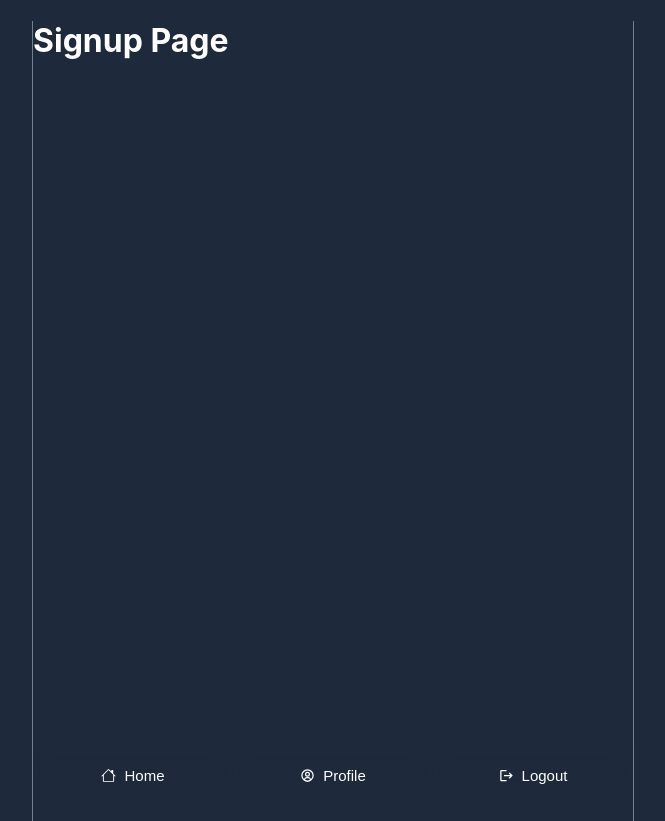
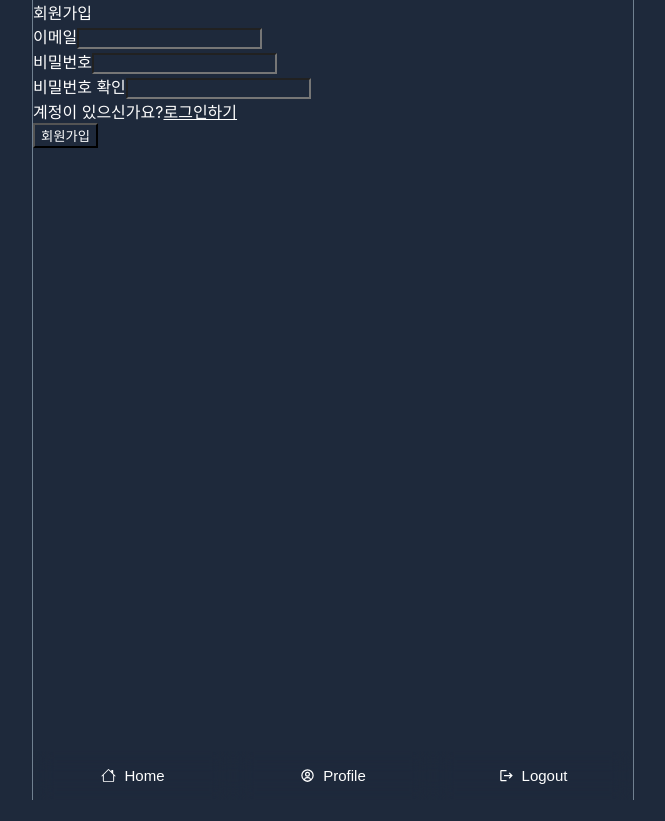
Before and after one commit to kabinny/react-ts-twitter, a React (Create React App) app: page /users/signup in a window 1280 px wide. Shown: the whole page, without its empty margins (307-972 px from the left). After the commit the page ends 800 px from the top, so only its background shows below. Built offline with nearby package versions, Linux system fonts and the light colour scheme; no server answers.

Commit message:
이메일과 패스워드로 회원가입

```diff
--- a/package.json
+++ b/package.json
@@ -13,6 +13,7 @@
     "react-icons": "^4.12.0",
     "react-router-dom": "^6.21.1",
     "react-scripts": "5.0.1",
+    "react-toastify": "^9.1.3",
     "sass": "^1.69.7",
     "typescript": "^4.4.2"
   },
--- a/src/App.tsx
+++ b/src/App.tsx
@@ -1,18 +1,34 @@
 import { Layout } from 'components/Layout'
 import Router from 'components/Router'
 import { app } from 'firebaseApp'
-import { getAuth } from 'firebase/auth'
-import { useState } from 'react'
+import { getAuth, onAuthStateChanged } from 'firebase/auth'
+import { useEffect, useState } from 'react'
+import { ToastContainer } from 'react-toastify'
+import 'react-toastify/dist/ReactToastify.css'
 
 function App() {
   const auth = getAuth(app)
+  const [init, setInit] = useState<boolean>(false)
   const [isAuthenticated, setIsAuthenticated] = useState<boolean>(
     !!auth?.currentUser
   )
 
+  // firebase auth 상태 실시간 감지
+  useEffect(() => {
+    onAuthStateChanged(auth, (user) => {
+      if (user) {
+        setIsAuthenticated(true)
+      } else {
+        setIsAuthenticated(false)
+      }
+      setInit(true)
+    })
+  }, [auth])
+
   return (
     <Layout>
-      <Router />
+      <ToastContainer />
+      {init ? <Router isAuthenticated={isAuthenticated} /> : <>loading</>}
     </Layout>
   )
 }
--- a/src/components/Router.tsx
+++ b/src/components/Router.tsx
@@ -11,9 +11,15 @@
 import SignupPage from 'pages/users/signup'
 import { Route, Routes, Navigate } from 'react-router-dom'
 
-export default function Router() {
+interface RouterProps {
+  isAuthenticated: boolean
+}
+
+export default function Router({ isAuthenticated }: RouterProps) {
   return (
     <Routes>
+      {isAuthenticated ? (
+        <>
           <Route path="/" element={<HomePage />} />
           <Route path="/posts" element={<PostListPage />} />
           <Route path="/posts/:id" element={<PostDetailPage />} />
@@ -23,9 +29,15 @@
           <Route path="/profile/edit" element={<ProfileEditPage />} />
           <Route path="/notifications" element={<NotificationsPage />} />
           <Route path="/search" element={<SearchPage />} />
+          <Route path="*" element={<Navigate replace to="/" />} />
+        </>
+      ) : (
+        <>
           <Route path="/users/login" element={<LoginPage />} />
           <Route path="/users/signup" element={<SignupPage />} />
-      <Route path="*" element={<Navigate replace to="/" />} />
+          <Route path="*" element={<Navigate replace to="/users/login" />} />
+        </>
+      )}
     </Routes>
   )
 }
--- /dev/null
+++ b/src/components/users/LoginForm.tsx
@@ -0,0 +1,3 @@
+export default function LoginForm() {
+  return <h1>Login Form</h1>
+}
--- /dev/null
+++ b/src/components/users/SignupForm.tsx
@@ -0,0 +1,132 @@
+import { createUserWithEmailAndPassword, getAuth } from 'firebase/auth'
+import { app } from 'firebaseApp'
+import { useState } from 'react'
+import { Link, useNavigate } from 'react-router-dom'
+import { toast } from 'react-toastify'
+
+export default function SignupForm() {
+  const [error, setError] = useState<string>('')
+  const [email, setEmail] = useState<string>('')
+  const [password, setPassword] = useState<string>('')
+  const [passwordConfirmation, setPasswordConfirmation] = useState<string>('')
+  const navigate = useNavigate()
+
+  const onSubmit = async (e: any) => {
+    e.preventDefault()
+
+    try {
+      const auth = getAuth(app)
+      await createUserWithEmailAndPassword(auth, email, password)
+      navigate('/')
+      toast.success('성공적으로 회원가입이 되었습니다.')
+    } catch (error: any) {
+      toast.error(error?.code)
+    }
+  }
+
+  const onChange = (e: React.ChangeEvent<HTMLInputElement>) => {
+    const {
+      target: { name, value },
+    } = e
+
+    if (name === 'email') {
+      setEmail(value)
+
+      const validRegex =
+        /^[a-zA-Z0-9.!#$%&'*+/=?^_`{|}~-]+@[a-zA-Z0-9-]+(?:\.[a-zA-Z0-9-]+)*$/
+
+      if (!value?.match(validRegex)) {
+        setError('이메일 형식이 올바르지 않습니다.')
+      } else {
+        setError('')
+      }
+    }
+
+    if (name === 'password') {
+      setPassword(value)
+
+      if (value?.length < 8) {
+        setError('비밀번호는 8자리 이상 입력해주세요')
+      } else if (value !== passwordConfirmation) {
+        setError('비밀번호와 비밀번호 확인 값이 다릅니다.')
+      } else {
+        setError('')
+      }
+    }
+
+    if (name === 'password_confirmation') {
+      setPasswordConfirmation(value)
+
+      if (value?.length < 8) {
+        setError('비밀번호는 8자리 이상 입력해주세요')
+      } else if (value !== password) {
+        setError('비밀번호와 비밀번호 확인 값이 다릅니다.')
+      } else {
+        setError('')
+      }
+    }
+  }
+
+  return (
+    <form className="form form--lg" onSubmit={onSubmit}>
+      <div className="form__title">회원가입</div>
+      <div className="form__block">
+        <label htmlFor="email">이메일</label>
+        <input
+          type="email"
+          name="email"
+          id="email"
+          value={email}
+          required
+          onChange={onChange}
+        />
+      </div>
+      <div className="form__block">
+        <label htmlFor="password">비밀번호</label>
+        <input
+          type="password"
+          name="password"
+          id="password"
+          value={password}
+          required
+          onChange={onChange}
+        />
+      </div>
+      <div className="form__block">
+        <label htmlFor="password_confirmation">비밀번호 확인</label>
+        <input
+          type="password"
+          name="password_confirmation"
+          id="password_confirmation"
+          value={passwordConfirmation}
+          required
+          onChange={onChange}
+        />
+      </div>
+
+      {/* error message */}
+      {error && error?.length > 0 && (
+        <div className="form__block">
+          <div className="form__error">{error}</div>
+        </div>
+      )}
+
+      <div className="form__block">
+        계정이 있으신가요?
+        <Link to="/users/login" className="form__link">
+          로그인하기
+        </Link>
+      </div>
+
+      <div className="form__block">
+        <button
+          type="submit"
+          className="form__btn-submit"
+          disabled={error?.length > 0}
+        >
+          회원가입
+        </button>
+      </div>
+    </form>
+  )
+}
--- a/src/index.scss
+++ b/src/index.scss
@@ -12,6 +12,11 @@
 
 $font: -apple-system, BlinkMacSystemFont, 'Segoe UI', 'Roboto', 'Oxygen',
   'Ubuntu', 'Cantarell', 'Fira Sans', 'Droid Sans', 'Helvetica Neue', sans-serif;
+
+// 개발 실행 중
+html > canvas {
+  background-color: unset;
+}
 
 body {
   margin: 0;
--- a/src/pages/users/login.tsx
+++ b/src/pages/users/login.tsx
@@ -1,3 +1,5 @@
+import LoginForm from 'components/users/LoginForm'
+
 export default function LoginPage() {
-  return <h1>Login Page</h1>
+  return <LoginForm />
 }
--- a/src/pages/users/signup.tsx
+++ b/src/pages/users/signup.tsx
@@ -1,3 +1,5 @@
+import SignupForm from 'components/users/SignupForm'
+
 export default function SignupPage() {
-  return <h1>Signup Page</h1>
+  return <SignupForm />
 }
```
Also changed, not shown: 1 other file (tests, documents, lock files or other folders). Lines whose indentation alone changed are shown as unchanged.
